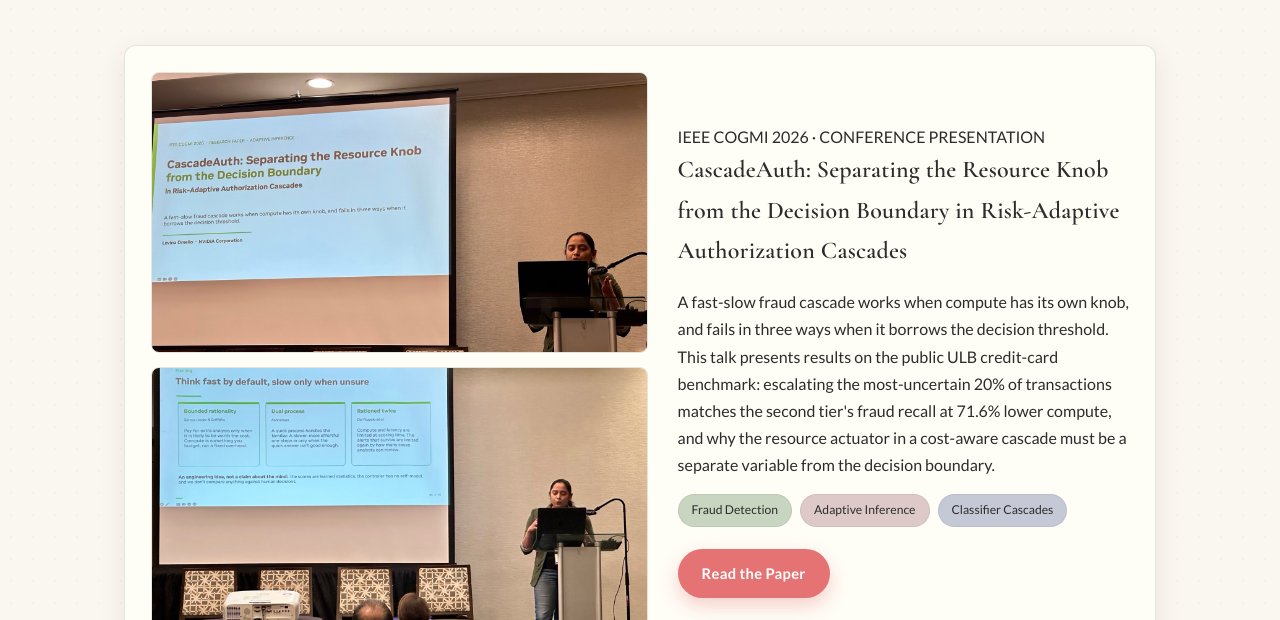
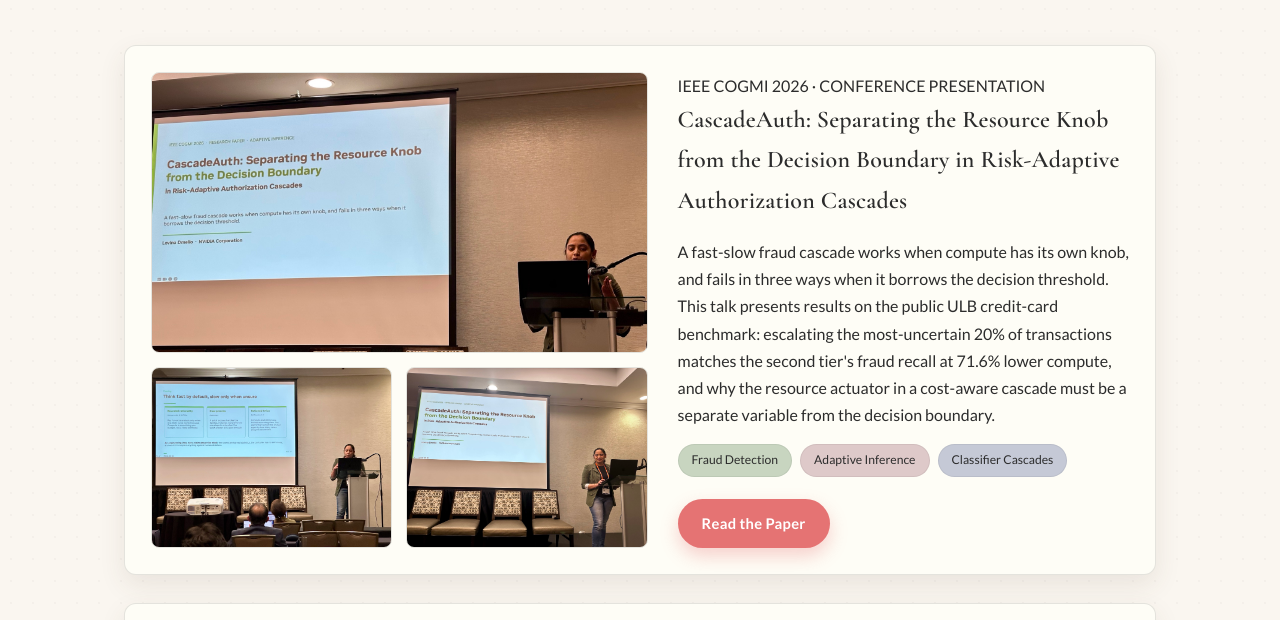
Before and after one commit to lovina-dmello-06/lovina-dmello-06.github.io, a plain HTML site: page talks.html in a window 1280 px wide. Shown: the part 332-952 px from the top of the page. Drawn offline with nearby package versions, Linux system fonts and the light colour scheme.

Commit message:
Add third CogMI talk photo to Talks page
Co-Authored-By: Claude Sonnet 5.5 <noreply@anthropic.com>

```diff
--- a/talks.html
+++ b/talks.html
@@ -49,11 +49,17 @@
               loading="lazy"
             />
           </div>
-          <div class="video-wrap" style="margin-top:14px;">
+          <div style="display:grid;grid-template-columns:1fr 1fr;gap:14px;margin-top:14px;">
             <img
               src="assets/cogmi-2026-talk-2.jpg"
               alt="Lovina Dmello presenting the 'Think fast by default, slow only when unsure' slide at IEEE CogMI 2026"
-              style="position:absolute;inset:0;width:100%;height:100%;object-fit:cover;"
+              style="display:block;width:100%;aspect-ratio:4/3;object-fit:cover;border-radius:8px;border:1px solid var(--border);"
+              loading="lazy"
+            />
+            <img
+              src="assets/cogmi-2026-talk-3.jpg"
+              alt="Lovina Dmello at the podium next to the CascadeAuth title slide at IEEE CogMI 2026"
+              style="display:block;width:100%;aspect-ratio:4/3;object-fit:cover;border-radius:8px;border:1px solid var(--border);"
               loading="lazy"
             />
           </div>
```
Also changed, not shown: assets/cogmi-2026-talk-3.jpg (added).
